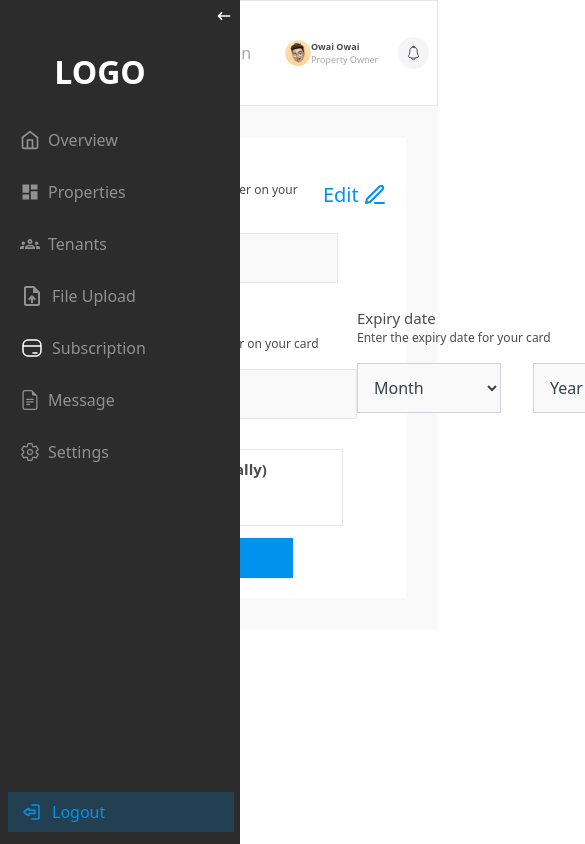
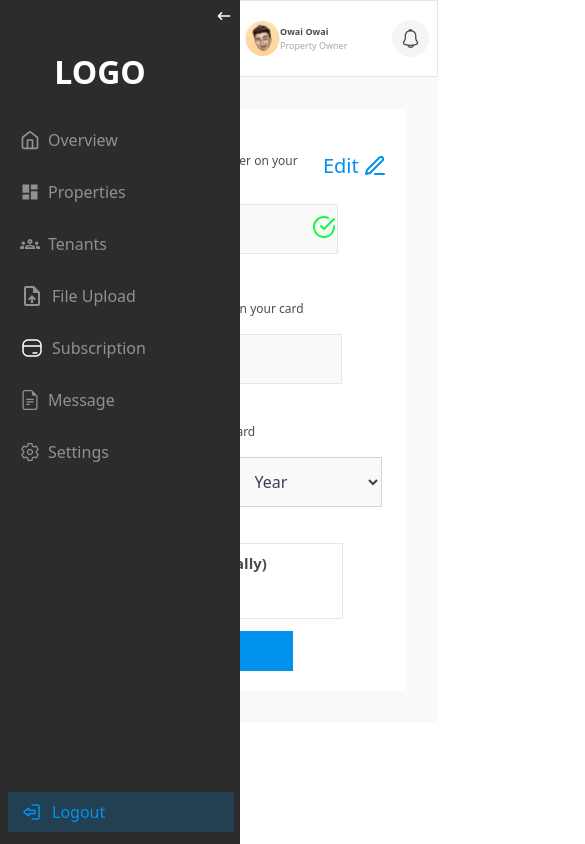
Before and after one commit to Ellovick1/Home-Properties, a React (Vite) app: page /merchant-dashboard/cardDetails in a window 390 px wide. Shown: the top 844 px of the page, 585 px wide, since content can reach past the window. Built offline with nearby package versions, Linux system fonts and the light colour scheme.

Commit message:
made the pages responsive

```diff
--- a/src/components/dataTable/tabledata.jsx
+++ b/src/components/dataTable/tabledata.jsx
@@ -3,7 +3,7 @@ import React from 'react'
 
 function TableData() {
     return (
-        <div>
+        <div className='overflow-scroll lg:overflow-hidden'>
             <table className='min-w-full text-center bg-white my-4'>
                 <thead className="">
                     <tr>
--- a/src/components/merchantDashboard/Messages/AllMailDetails.jsx
+++ b/src/components/merchantDashboard/Messages/AllMailDetails.jsx
@@ -2,7 +2,7 @@ import React from "react";
 
 const AllMailDetails = ({ activeClass, setActiveClass}) => {
   return (
-    <div className="flex flex-col gap-[5rem] m-[1.5rem] py-4 px-12 rounded-[0.8rem] md:flex-row ">
+    <div className="flex gap-[0] xl:gap-[5rem] m-[1.5rem] py-4 xl:px-12 rounded-[0.8rem] md:flex-row">
 
     <div
       onClick={() => setActiveClass("allMails")}
--- a/src/components/merchantDashboard/Messages/messages.jsx
+++ b/src/components/merchantDashboard/Messages/messages.jsx
@@ -18,8 +18,8 @@ export default function Messages() {
 
 
   return (
-    <div className='lg:flex justify-around pt-8'>
-        <div className='pt-8'>
+    <div className='xl:flex block justify-around pt-8'>
+        <div className='pt-8 w-fit m-auto xl:m-4 mb-4 xl:mb-0'>
                 <h4 className='font-bold '>Property Memo</h4>
                 <p className='max- max-w-sm'>Lorem ipsum dolor sit amet, consectetur adipisicing elit.
                     Quas ipsum commodi aliquid debitis sint cumque.
@@ -27,7 +27,7 @@ export default function Messages() {
                      cupiditate distinctio deserunt repellendus laboriosam</p>
         </div>
 
-        <div className='bg-white'>
+        <div className='bg-white  m-auto w-fit'>
         <form onSubmit={handleSubmit} className='py-8 md:p-8 text-center'>
 
             <input className='border py-2 px-5 w-96' type="text" name="" placeholder="Tenants name"  value={name} onChange={ e => setName(e.target.value)} /><br /><br />
--- a/src/components/merchantDashboard/Subscription/CardDetails.jsx
+++ b/src/components/merchantDashboard/Subscription/CardDetails.jsx
@@ -30,19 +30,19 @@ const CardInformation = () => {
           <div className='relative px-2'>
             <input type="number" name="password" id="password" placeholder="" className="bg-[#f9f9f9] pl-[4rem] py-3 border  w-[85%] focus:outline-none"  />
             <img src={MasterCardLogo} alt="" className='absolute top-0 left-4 w-[3rem]'/>
-            <img src={Check_right} alt=""  className='absolute top-[0.7rem] right-44' />
+            <img src={Check_right} alt=""  className='absolute top-[0.7rem] right-[18%]' />
           </div>
         </div>
 
-        <div className='flex  justify-between place-items-center py-6  w-[85%]'>
-          <div>
+        <div className='lg:flex  justify-between place-items-center py-6  w-[85%]'>
+          <div className='pr-4'>
             <h4 className='font-medium text-[#4C4C4C] text-[15px]'>CVV number</h4>
             <p className='font-normal text-[#4C4C4C] text-[12px]  mb-4'>Enter the 3 digits number on your card</p>
             <input type="number" name="password" id="password" placeholder="CVV" className="bg-[#f9f9f9] py-3  px-3 border focus:outline-none"  />
           </div>
 
           <div>
-            <h4 className='font-medium text-[#4C4C4C] text-[15px]'>Expiry date</h4>
+            <h4 className='font-medium text-[#4C4C4C] text-[15px] mt-4'>Expiry date</h4>
             <p className='font-normal text-[#4C4C4C] text-[12px] mb-4'>Enter the expiry date for your card</p>
             <div className='flex gap-8'>
               <div class="mb-3">
--- a/src/components/merchantDashboard/Subscription/SubscriptionPlans.jsx
+++ b/src/components/merchantDashboard/Subscription/SubscriptionPlans.jsx
@@ -14,11 +14,11 @@ const handleSubmit =  e => {
       }
 
     return (
-        <form  onSubmit={handleSubmit} className="flex gap-5 justify-center">
+        <form  onSubmit={handleSubmit} className="xl:flex gap-5 justify-center">
             {props.details.map((value, index) => (
 
-                <div key={index} >
-                    <div className="bg-white p-4 w-[20rem] text-center">
+                <div key={index} className="xl:w-[90%] w-[70%] mb-4 m-auto">
+                    <div className="bg-white p-4  text-center">
                        <div className="">
                             <p className="font-bold text-[25px] mb-0 flex place-items-center justify-center gap-2"> <div><img  src={value.img }   className="object-cover w-full h-full " /></div> {value.subcriptionName} </p>
                             <p className="font-medium text-[#4C4C4C] text-[20px]">{value.contacts}</p>
--- a/src/components/merchantDashboard/Tenants/tenantsTable.jsx
+++ b/src/components/merchantDashboard/Tenants/tenantsTable.jsx
@@ -97,9 +97,9 @@ function RequestTable() {
                                             <td className="px-6 py-4 whitespace-nowrap text-sm  font-[400] text-[black]">{value.rent_amount}</td>
                                             <td className="px-6 py-4 whitespace-nowrap text-sm  font-[400] text-[black]">{value.date_due}</td>
                                             <td className={`${value.color === "green" ? "text-[#219653]" : "text-[#EB5757]"} px-6 py-4 whitespace-nowrap text-sm  font-[400]`}>{value.Status}</td>
-                                            <td className='cursor-pointer'>
+                                            {/* <td className='cursor-pointer'>
                                                 ...
-                                            </td>
+                                            </td> */}
                                         </tr>
                                     )
                                 })}
--- a/src/components/merchantDashboard/filesUpload.jsx
+++ b/src/components/merchantDashboard/filesUpload.jsx
@@ -15,8 +15,8 @@ function filesUpload() {
                     <p className="text-[#000] font-600">To <span className='text-[skyblue]'>'add multiple users records'</span> download, fill and upload the <span className='text-[skyblue]'>'user template' </span> file</p>
                 </div>
 
-                <div className='flex justify-content-center gap-4'>
-                    <div className='h-[260px] w-[50%] rounded-lg border-dashed border-2 grid'>
+                <div className='lg:flex justify-content-center gap-4'>
+                    <div className='lg:mb-1 mb-8 h-[260px] w-[50%] m-auto rounded-lg border-dashed border-2 grid'>
                         <div className='flex place-items-end justify-center'>
                             <label for="file-upload" class="custom-file-upload">
                                 <img src={Pdf_File} alt="img" className="object-cover w-full h-full " />
@@ -27,7 +27,7 @@ function filesUpload() {
                             <small className='text-center'>Drop your file here or click here to <span className='text-[#0092EC] cursor-pointer'>upload</span></small>
                     </div>
 
-                    <div className='h-[260px] w-[50%] rounded-lg border-dashed border-2 grid'>
+                    <div className='h-[260px] w-[50%] m-auto rounded-lg border-dashed border-2 grid'>
                         <div className='flex place-items-end justify-center'>
                             <label for="file-upload" class="custom-file-upload">
                                 <img src={Pdf_File} alt="img" className="object-cover w-full h-full " />
--- a/src/components/navbars/NewMerchantNavbar.jsx
+++ b/src/components/navbars/NewMerchantNavbar.jsx
@@ -19,17 +19,17 @@ const NewMerchantNavbar = () => {
       className="relative bg-white py-4 w-full border flex justify-between items-center px-2 md:px-8
     ">
       <div>
-        <h4 className="font-Manrope font-bold text-[#4C4C4C]">Welcome, Owai👋</h4>
-        <p className="text-[#A7A7A7] font-500">Here’ what’s happening in your account today.</p>
+        <h4 className="font-Manrope font-bold text-[#4C4C4C]  text-[0.6rem] lg:text-[1rem]">Welcome, Owai👋</h4>
+        <p className="text-[#A7A7A7] font-500 text-[0.6rem] lg:text-[1rem]">Here’ what’s happening in your account today.</p>
       </div>
 
      <div className="flex items-center space-x-1">
-      <div className="bg-[#F5F4F7] rounded-xl max-w-md w-full  items-end px-8 mr-8 hidden sm:flex sm:gap-3">
+      <div className="bg-[#F5F4F7] rounded-xl max-w-md w-full  items-end lg:px-8 mr-8 hidden sm:flex sm:gap-3">
         <i className="bi bi-search text-[#BBBABD] text-[20px]"></i>
         <input
           type="text"
           placeholder="Search by full name, text"
-          className=" rounded-3xl outline-none pl-1 py-2 bg-transparent"
+          className="placeholder-[0.5rem] lg:placeholder-[1rem] rounded-3xl outline-none pl-1 py-2 bg-transparent w-[100%]"
         />
 
       </div>
```
